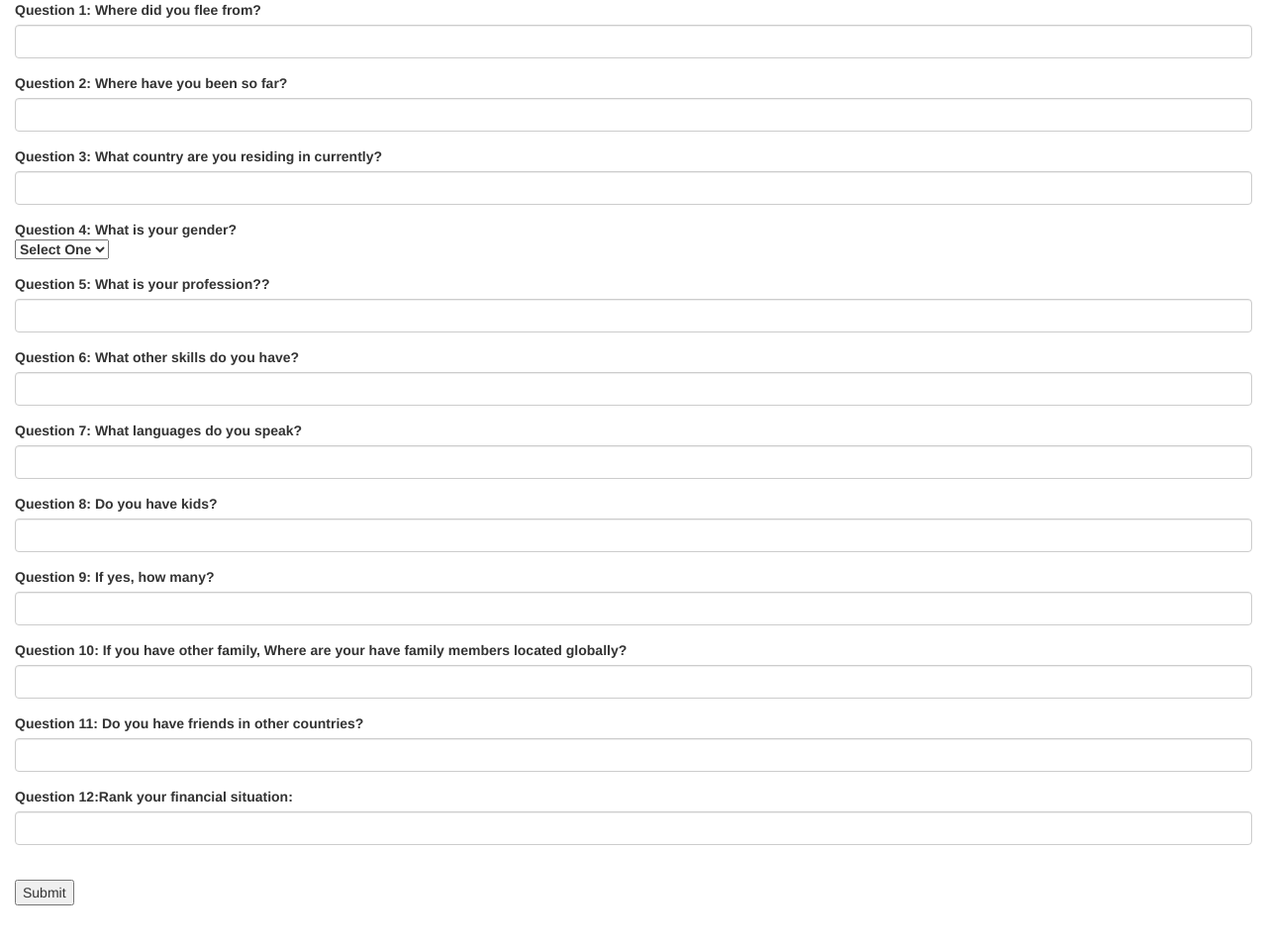
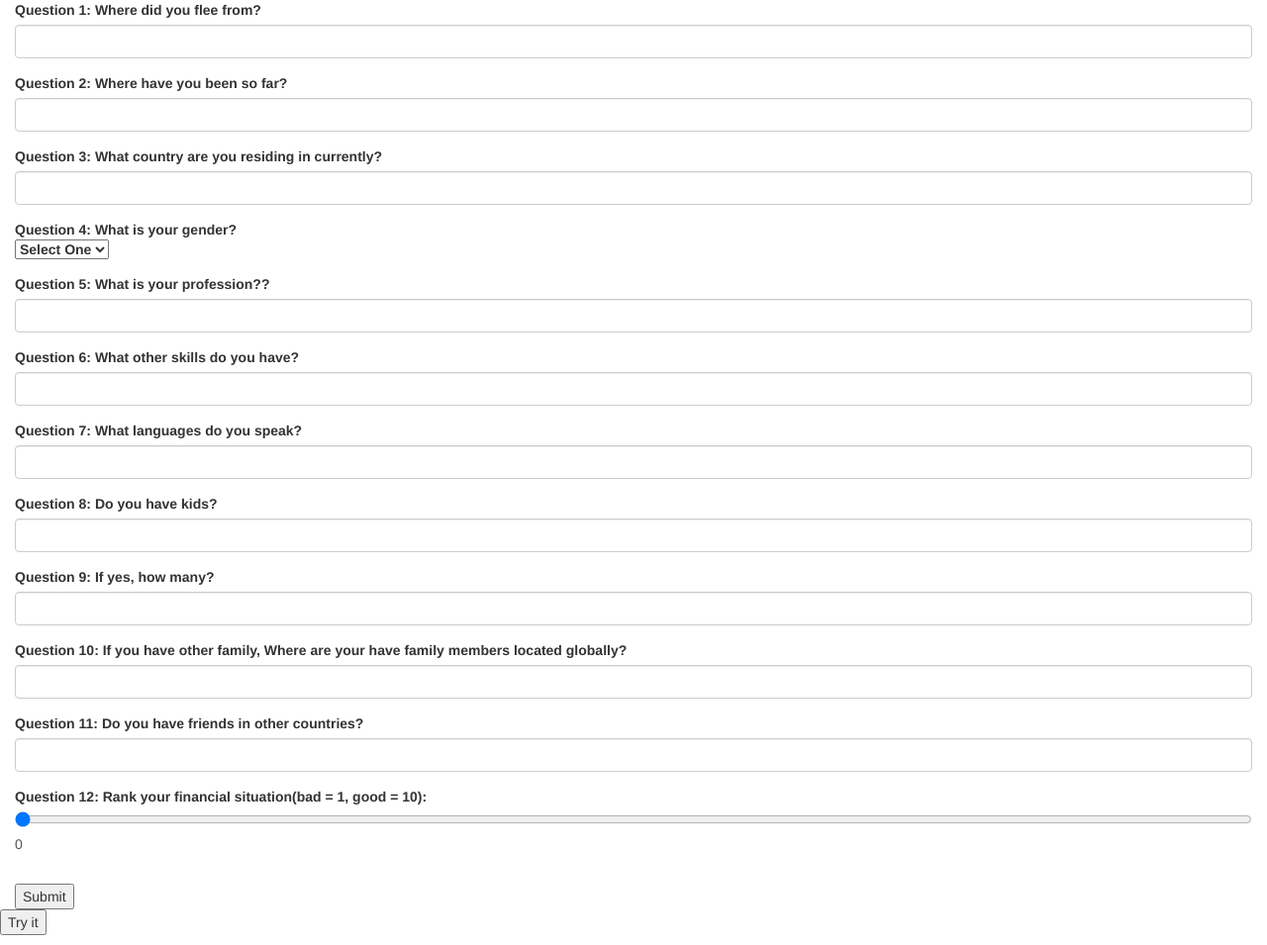
Before and after one commit to parsaattari/govhack, a plain HTML site: page questionaire.html in a window 1280 px wide. Shown: the whole page at 99% size. Before the commit the page ends 915 px from the top, so only its background shows below. Drawn offline with nearby package versions, Linux system fonts and the light colour scheme.

Commit message:
the quesitonnaire will send its answers to the usa page for now.

```diff
--- a/questionaire.html
+++ b/questionaire.html
@@ -11,7 +11,7 @@
 </head>
 <body>
 
-<form action="./usa.html">
+<form id="questionaire" action="./usa.html" method=myFunciton()>
 <div class="container-fluid">
 
 <div class="form-group">
@@ -87,16 +87,34 @@
   <span aria-hidden="true"></span>
 </div>
 
-<div class="form-group">
-  <label class="control-label" for="finances">Question 12:Rank your financial situation:</label>
-  <input type="text" class="form-control">
-  <span aria-hidden="true"></span>
-</div>
+<p><label for="rate">Question 12: Rank your financial situation(bad = 1, good = 10): </label>
+<input type="range" min="0" max="10" id="rate" name="rate" value="0" oninput="thisRate.value = rate.value">
+<output name="thisRate" for="range">0</output></p>
+
 <br>
-<input type="submit" value="Submit">
+<input type="submit" onclick="myFunction()" value="Submit">
 
 </div>
 </form>
+
+<button onclick="myFunction()">Try it</button>
+
+<p id="demo"></p>
+
+<script>
+function myFunction() {
+    var x = document.getElementById("questionaire");
+    var response = [];
+    var i;
+    for (i = 0; i < x.length - 1 ;i++) {
+        response.push(x.elements[i].value);
+    }
+    console.log(response);
+    sessionStorage.setItem('response', response);
+    console.log(sessionStorage.getItem('response'));
+
+}
+</script>
 
 
 <!-- jQuery library -->
```
Also changed, not shown: usa.html (+11 -1 lines).
